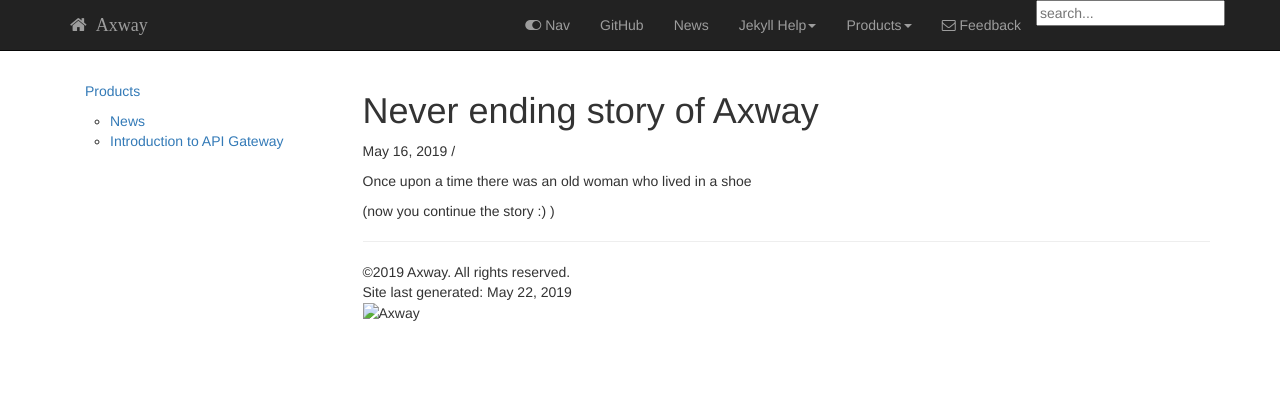
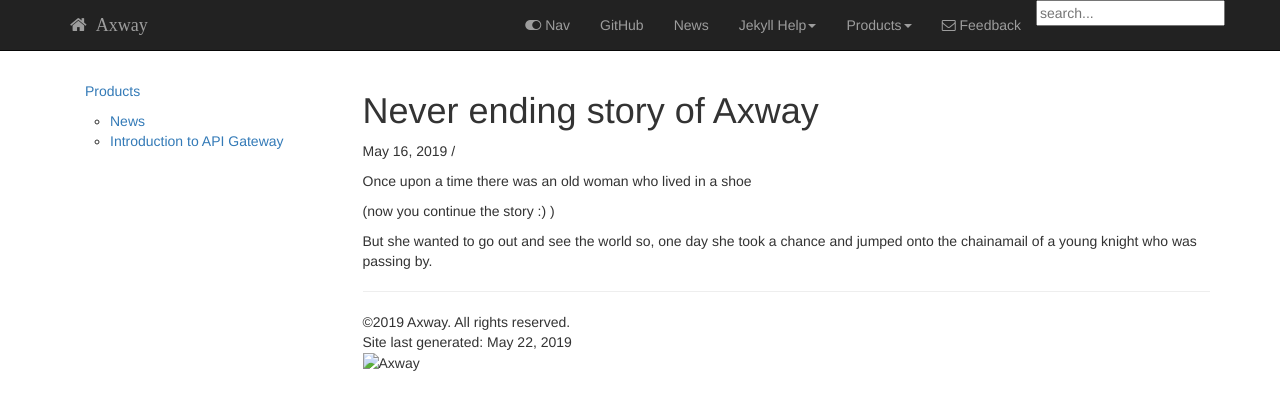
Before and after one commit to andreamussap/Axway_Docs4All_Hackathon, a Jekyll site: the page built from doctheme/_posts/2019-05-16-never-ending-story-of-axway.md, in a window 1280 px wide. Shown: the top 410 px of the page. Built offline with Jekyll 4.4.1, drawn with Linux system fonts in a browser that asks for light colours; nearby versions of some CDN libraries; library files that are not in the unit come from our copies; comment, search, counter and statistics services are not loaded.

Commit message:
Update Document “2019-05-16-never-ending-story-of-axway”

```diff
--- a/doctheme/_posts/2019-05-16-never-ending-story-of-axway.md
+++ b/doctheme/_posts/2019-05-16-never-ending-story-of-axway.md
@@ -6,3 +6,5 @@
 Once upon a time there was an old woman who lived in a shoe
 
 (now you continue the story :) )
+
+But she wanted to go out and see the world so, one day she took a chance and jumped onto the chainamail of a young knight who was passing by.
```
